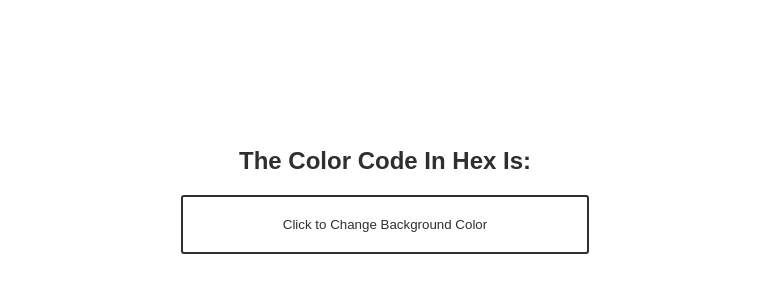
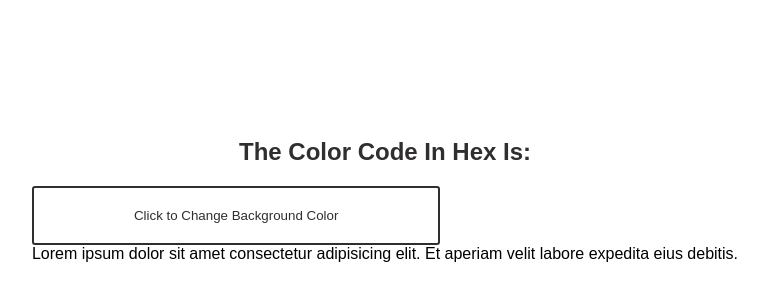
Before and after one commit to bayjohnpaul08/Create-Hex-Color, a plain HTML site: page index.html in a window 1280 px wide. Shown: the part 200-500 px from the top of the page, without its empty margins (255-1019 px from the left). Drawn offline with Linux system fonts and the light colour scheme.

Commit message:
update the index.html
update the index.html
add paragraph in line 16 - 17

```diff
--- a/index.html
+++ b/index.html
@@ -13,6 +13,8 @@
         <h2>The color code in hex is: <span class="hex"></span></h2>
         <div class="btn-container">
             <button type="button" class="btn">Click to Change Background Color</button>
+
+            <p>Lorem ipsum dolor sit amet consectetur adipisicing elit. Et aperiam velit labore expedita eius debitis.</p>
         </div>
     </div>
     <script src="app.js"></script>
```
